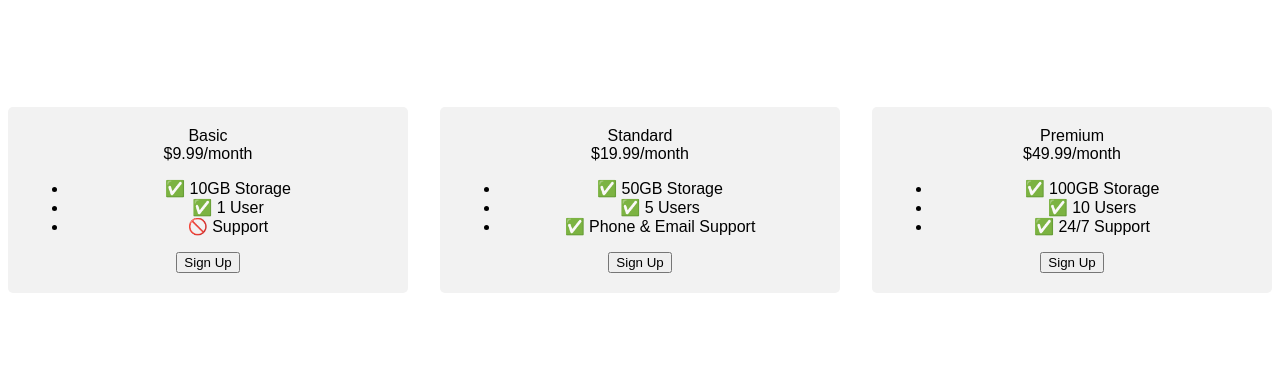
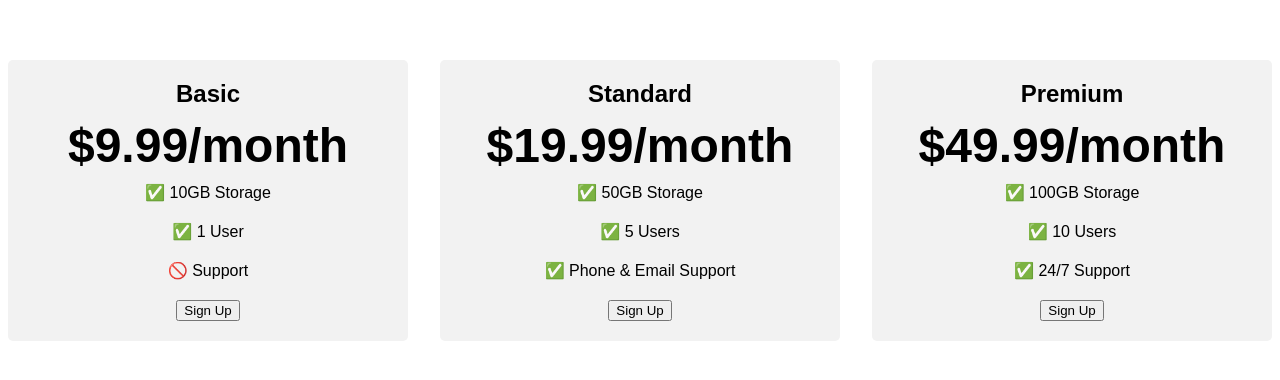
Before and after one commit to Sosa714/pricing-table, a plain HTML site: page index.html in a window 1280 px wide. Shown: the part 208-588 px from the top of the page. Drawn offline with Linux system fonts and the light colour scheme; a web font is replaced by a local one.

Commit message:
Added styling to plans

```diff
--- a/index.html
+++ b/index.html
@@ -28,7 +28,27 @@
       text-align: center;
     }
 
+    .plan-title {
+      font-size: 24px;
+      font-weight: bold;
+      margin-bottom: 10px;
+    }
 
+    .plan-price {
+      font-size: 48px;
+      font-weight: bold;
+      margin-bottom: 10px;
+    }
+
+    .plan-features {
+      list-style: none;
+      padding: 0;
+      margin: 0;
+    }
+
+    .plan-features li {
+      margin-bottom: 20px;
+    }
 
 
 
```
